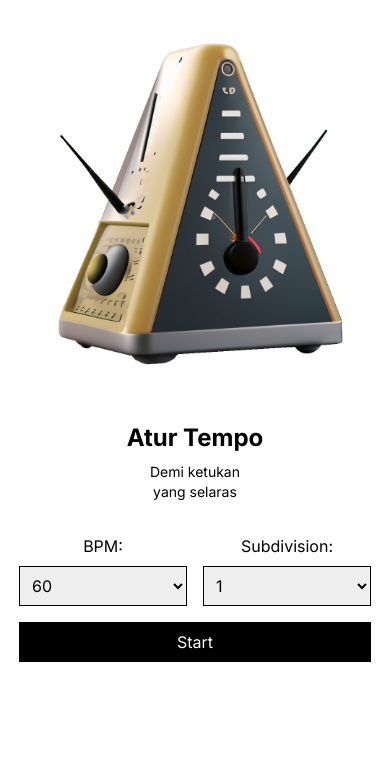
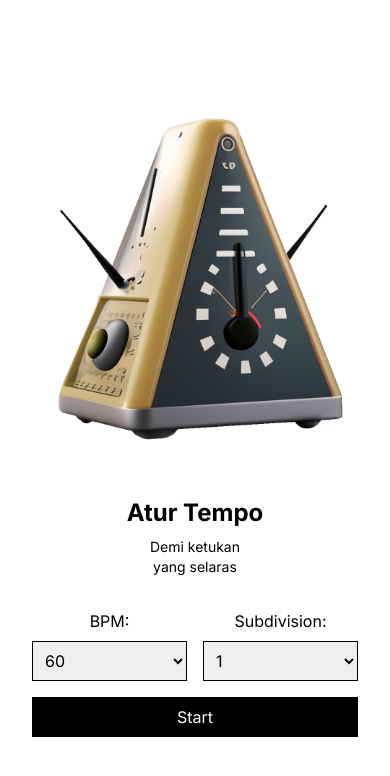
Before and after one commit to ekadk/dmgt, a Next.js app: page /tempo in a window 390 px wide. Shown: the top 776 px of the page. Built offline with nearby package versions, Linux system fonts and the light colour scheme.

Commit message:
fix: tempo page responsive layout

```diff
--- a/app/tempo/page.tsx
+++ b/app/tempo/page.tsx
@@ -5,10 +5,10 @@ import Image from "next/image";
 export default function Home() {
   return (
     <div className="container mx-auto">
-      <div className="flex flex-col lg:flex-row w-full h-screen">
-        <div className="flex-1">
+      <div className="flex flex-col w-full justify-center h-screen lg:flex-row">
+        <div className="w-full flex justify-center items-center lg:flex-[2]">
           {/* Image Start */}
-          <div className="w-full h-full object-fill relative">
+          <div className="w-full aspect-square max-w-md object-fill relative lg:max-w-full">
             <Image
               src={"/images/metronome.png"}
               alt="home"
@@ -20,7 +20,7 @@ export default function Home() {
           </div>
           {/* Image End */}
         </div>
-        <div className="flex-1 flex flex-col items-center lg:justify-center gap-8">
+        <div className="flex lg:flex-1 lg:w-full lg:h-full p-4 justify-center items-start lg:justify-start lg:items-center">
           <div className="flex flex-col justify-center items-center gap-8 w-full max-w-sm lg:border lg:border-black lg:rounded-xl lg:p-8">
             <Title title="Atur Tempo" subtitle="Demi ketukan yang selaras" />
             <div className="w-full max-w-sm px-4 flex items-center justify-center">
```
